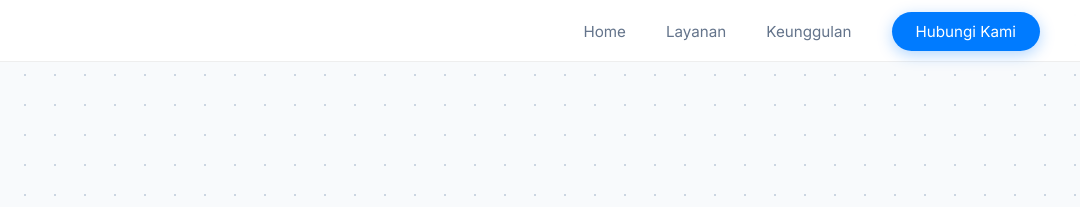
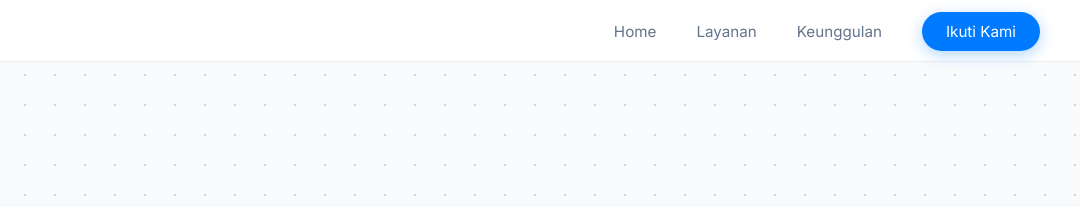
Before and after one commit to arifsetia-one/arvi-service, a plain HTML site: page index.html in a window 1280 px wide. Shown: the top 207 px of the page, 200-1280 px from the left. Drawn offline with Linux system fonts and the light colour scheme.

Commit message:
update link ig

```diff
--- a/index.html
+++ b/index.html
@@ -534,7 +534,7 @@
                 <li><a href="#home">Home</a></li>
                 <li><a href="#services">Layanan</a></li>
                 <li><a href="#kenapa-kami">Keunggulan</a></li>
-                <li><a href="https://wa.me/6289632321244" class="cta-nav">Hubungi Kami</a></li>
+                <li><a href="https://www.instagram.com/installulanglaptopjogjaa/" class="cta-nav">Ikuti Kami</a></li>
             </ul>
         </nav>
     </header>
```
